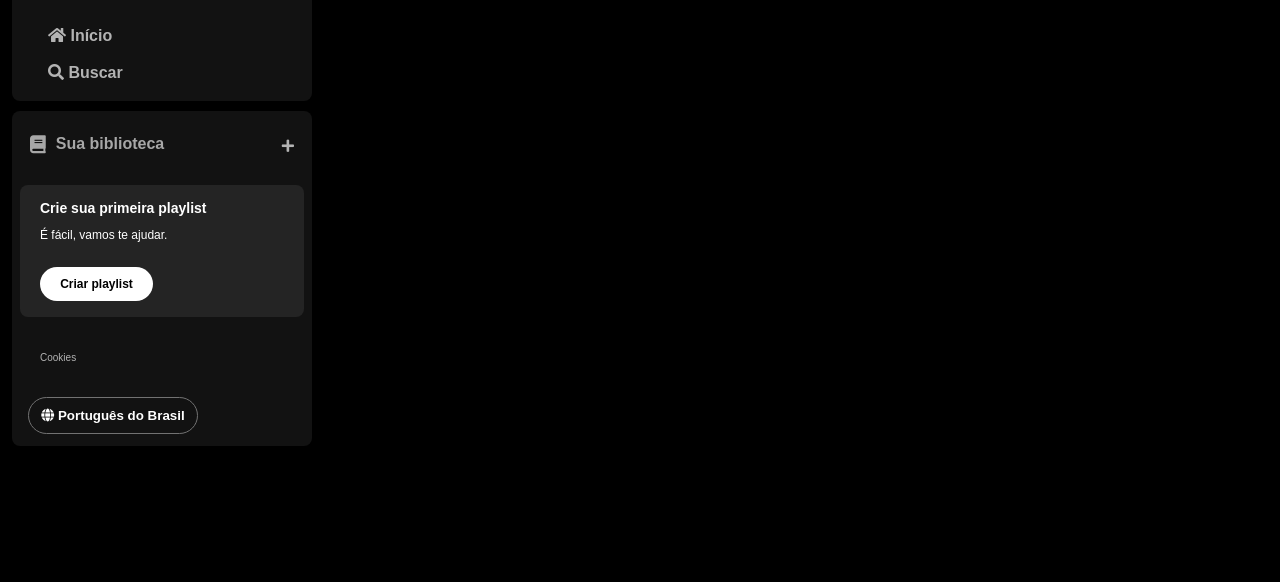
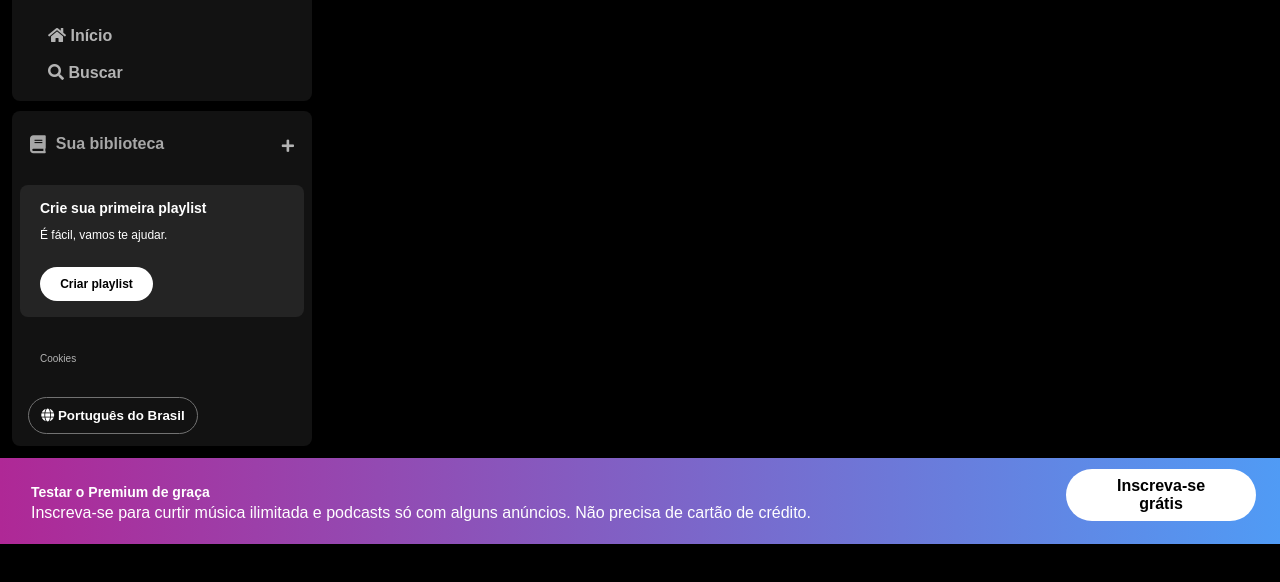
Before and after one commit to scmirele/spotify-imersao, a plain HTML site: page index.html in a window 1280 px wide. Shown: the part 74-656 px from the top of the page. Drawn offline with Linux system fonts and the light colour scheme.

Commit message:
criando footer

```diff
--- a/index.html
+++ b/index.html
@@ -6,7 +6,8 @@
   <title>Spotify Imersão</title>
 
   <link rel="stylesheet" href="reset.css">
-  <link rel="stylesheet" href="style.css">
+  <link rel="stylesheet" href="vars.css">
+  <link rel="stylesheet" href="sidebar-footer.css">
 
   <link rel="stylesheet" href="https://use.fontawesome.com/releases/v5.15.4/css/solid.css"
   integrity="sha384-Tv5i09RULyHKMwX0E8wJUqSOaXlyu3SQxORObAI08iUwIalMmN5L6AvlPX2LMoSE" crossorigin="anonymous" />
@@ -78,5 +79,13 @@
       </div>
     </div>
   </div>
+  <footer class="footer">
+    <div class="footer-content">
+      <span class="footer-title">Testar o Premium de graça</span>
+      <span class="footer-subtitle">Inscreva-se para curtir música ilimitada
+        e podcasts só com alguns anúncios. Não precisa de cartão de crédito.</span>
+    </div>
+    <button class="footer-btn">Inscreva-se grátis</button>
+  </footer>
 </body>
 </html>
--- a/style.css
+++ b/sidebar-footer.css
@@ -2,10 +2,11 @@
 
 body {
   background-color: black;
+  font-family: var(--font-dms-sans);
 }
 
 .sidebar {
-  position: fixed; /* vai ser sempre fixo */
+  /*position: fixed;*/  /* vai ser sempre fixo */
   top: 0; /* ficar sempre no topo */
   left: 0;
   bottom: 0;
@@ -44,7 +45,6 @@ body {
   text-decoration: none;
   font-weight: 600;
   font-size: 16px;
-  font-family: 'DM Sans', sans-serif;
 }
 
 .sidebar-biblioteca {
@@ -114,7 +114,6 @@ body {
 .section-playlist .section-playlist-content {
   display: flex;
   flex-direction: column;
-  font-family: 'DM Sans', sans-serif;
 }
 
 .section-playlist-content .text {
@@ -154,7 +153,6 @@ body {
   font-weight: 500;
   font-size: 10px;
   text-decoration: none;
-  font-family: 'DM Sans', sans-serif;
 }
 
 .sidebar .cookies a:hover {
@@ -173,3 +171,42 @@ body {
   margin: 8px;
   border-radius: 20px;
 }
+
+.footer {
+  display: flex;
+  justify-content: space-between;
+  padding: 11px 24px 7px 15px;
+  background: linear-gradient(to left, #509bf5, #af2896);
+}
+
+.footer .footer-content {
+  display: flex;
+  flex-direction: column;
+  color: #fff;
+  gap: 6px;
+  padding: 16px;
+}
+
+.footer-content .footer-title {
+  font-size: 14px;
+  font-weight: 700;
+}
+
+.footer-content .footer-subtitle {
+  font-size: 16px;
+  font-weight: 400;
+}
+
+.footer-btn {
+  align-items: center;
+  border: 0;
+  font-weight: 700;
+  font-size: 16px;
+  background-color: #fff;
+  color: #000;
+  border-radius: 9999px;
+  padding: 8px 32px;
+  width: 190px;
+  height: 100%;
+
+}
--- /dev/null
+++ b/vars.css
@@ -0,0 +1,4 @@
+:root {
+  /*FONT*/
+  --font-dms-sans: "DM Sans", sans-serif;
+}
```
